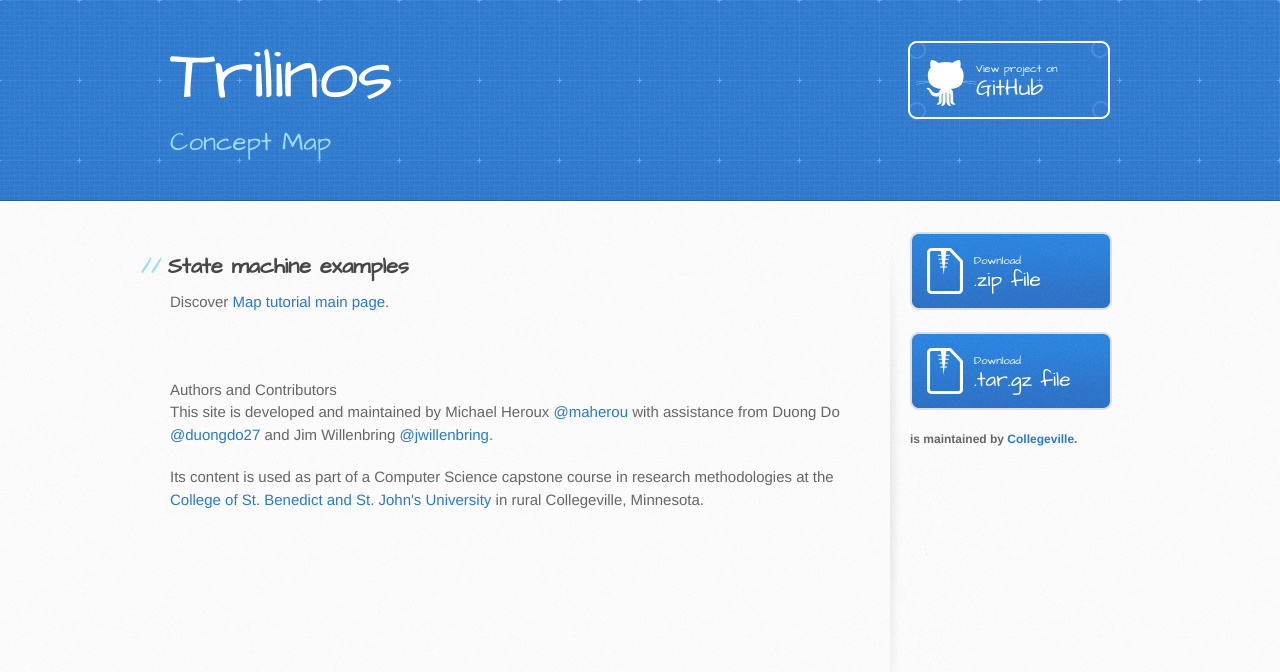
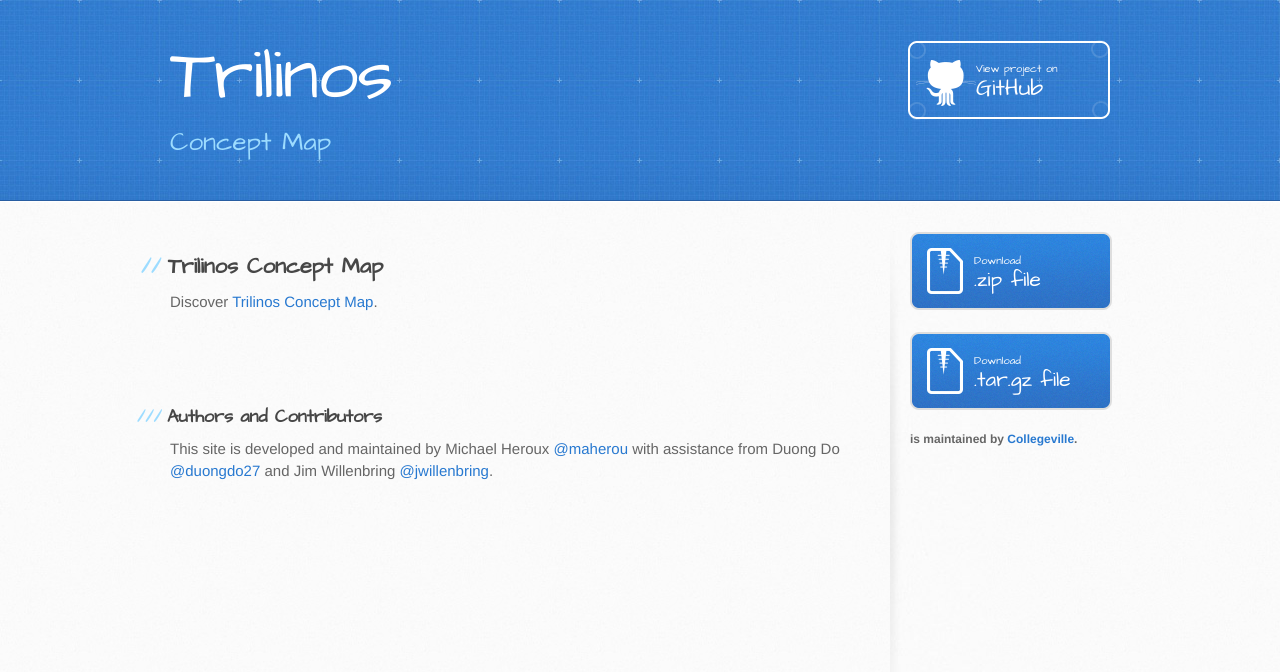
Before and after one commit to duongdo27/TrilinosConceptMap, a plain HTML site: page index.html in a window 1280 px wide. Drawn offline with Linux system fonts and the light colour scheme.

Commit message:
Update index.html for Trilinos Map

```diff
--- a/index.html
+++ b/index.html
@@ -29,10 +29,10 @@
     <div class="inner clearfix">
         <section id="main-content">
 
-            <h2>State machine examples</h2>
-            <p>Discover <a href="html/index.html">Map tutorial main page</a>. </p> <br><br>
+            <h2>Trilinos Concept Map</h2>
+            <p>Discover <a href="html/index.html">Trilinos Concept Map</a>. </p> <br><br>
 
-            <a id="authors-and-contributors" class="anchor" href="#authors-and-contributors" aria-hidden="true"><span aria-hidden="true" class="octicon octicon-link"></span></a>Authors and Contributors</h3>
+            <a id="authors-and-contributors" class="anchor" href="#authors-and-contributors" aria-hidden="true"><span aria-hidden="true" class="octicon octicon-link"></span></a><h3>Authors and Contributors</h3>
 
             <p>  This site is developed and maintained by
                 Michael Heroux <a href="https://github.com/maherou" class="user-mention">@maherou</a>
@@ -41,7 +41,6 @@
                 and
                 Jim Willenbring <a href="https://github.com/jwillenbring" class="user-mention">@jwillenbring</a>.</p>
             <p>
-                Its content is used as part of a Computer Science capstone course in research methodologies at the <a href="http://www.csbsju.edu"> College of St. Benedict and St. John's University </a> in rural Collegeville, Minnesota.</p>
         </section>
 
         <aside id="sidebar">
--- /dev/null
+++ b/scripts/color.json
@@ -0,0 +1 @@
+["antiquewhite", "aqua", "aquamarine", "beige", "bisque", "blanchedalmond", "blue", "blueviolet", "brown", "burlywood", "cadetblue", "chartreuse", "chocolate", "coral", "cornflowerblue", "cornsilk", "crimson", "cyan", "darkblue", "darkcyan", "darkgoldenrod", "darkkhaki", "darkmagenta", "darkorange", "darkorchid", "darkred", "darksalmon", "darkseagreen", "darkslateblue", "darkturquoise", "darkviolet", "deeppink", "deepskyblue", "dodgerblue", "firebrick", "forestgreen", "fuchsia", "gold", "goldenrod", "greenyellow", "hotpink", "indianred", "khaki", "lawngreen", "lemonchiffon", "lightblue", "lightcoral", "lightcyan", "lightgoldenrodyellow", "lightgreen", "lightpink", "lightsalmon", "lightseagreen", "lightskyblue", "lightslategray", "lightslategrey", "lightsteelblue", "lightyellow", "lime", "limegreen", "magenta", "mediumaquamarine", "mediumblue", "mediumorchid", "mediumpurple", "mediumseagreen", "mediumslateblue", "mediumspringgreen", "mediumturquoise", "mediumvioletred", "mistyrose", "moccasin", "navajowhite", "oldlace", "olivedrab", "orange", "orangered", "orchid", "palegoldenrod", "palegreen", "paleturquoise", "palevioletred", "papayawhip", "peachpuff", "peru", "pink", "plum", "powderblue", "red", "rosybrown", "royalblue", "saddlebrown", "salmon", "sandybrown", "seagreen", "sienna", "skyblue", "slateblue", "slategray", "slategrey", "springgreen", "steelblue", "tan", "thistle", "tomato", "turquoise", "violet", "wheat", "yellow", "yellowgreen"]
```
